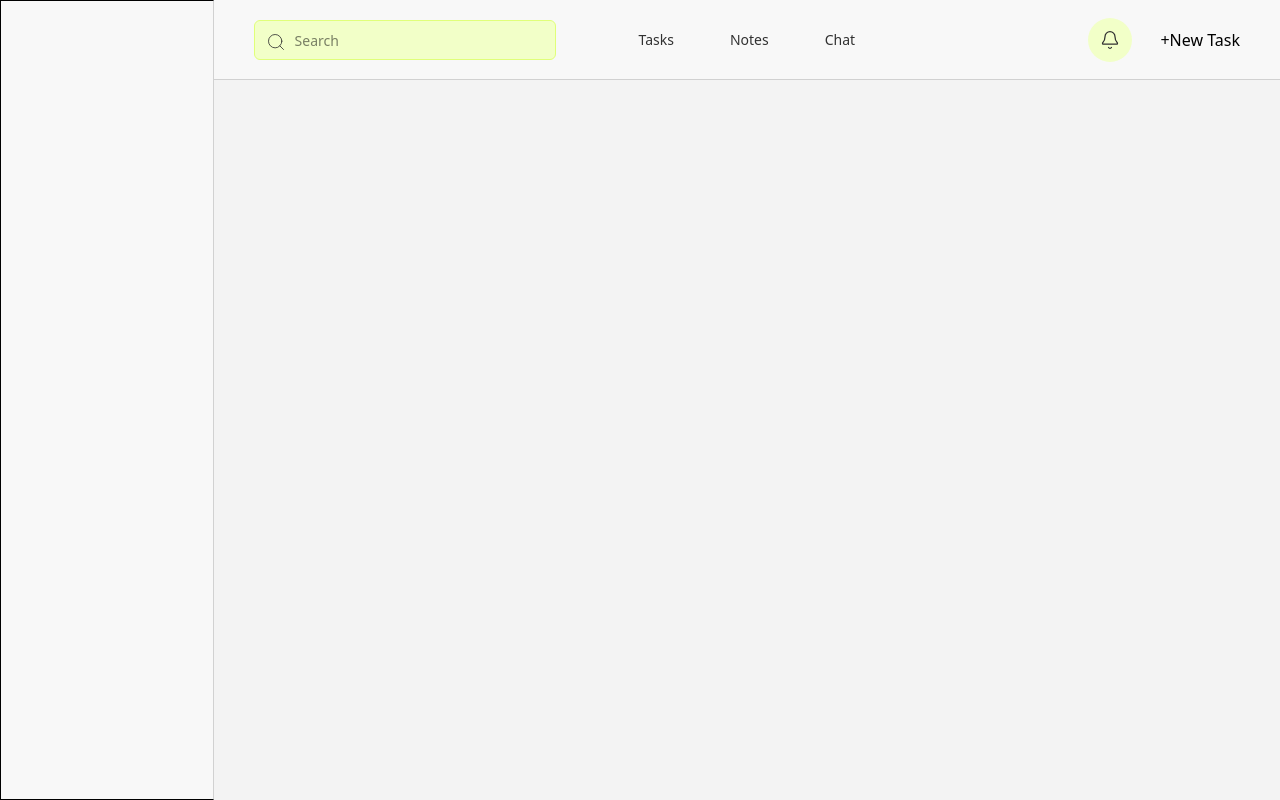
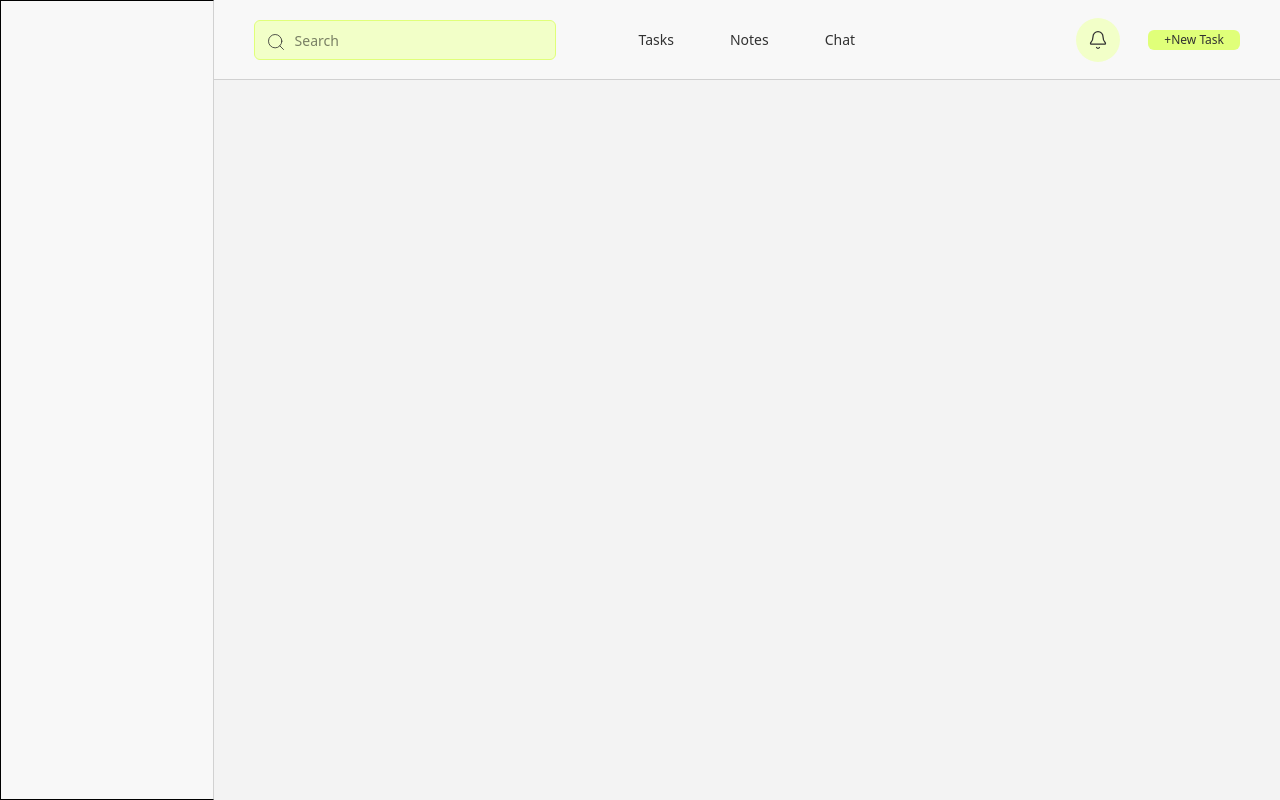
Before and after one commit to Efandio/Proment, a React (Vite) app: page / in a window 1280 px wide. Built offline with nearby package versions, Linux system fonts and the light colour scheme.

Commit message:
button components

```diff
--- a/src/components/ui/Button.tsx
+++ b/src/components/ui/Button.tsx
@@ -1,4 +1,4 @@
-import type React from "react";
+import React, { useState } from "react";
 
 
 export interface ButtonInterface {
@@ -14,9 +14,23 @@ export type ButtonType = {
 
 type ButtonProps = ButtonType & ButtonInterface
 
-const MyButton: React.FC<ButtonProps> = ({ children, buttonType, onClick }) => {
+const MyButton: React.FC<ButtonProps> = ({ children, buttonType, size, variant, onClick }) => {
+
+    const variantClasses: Record<ButtonProps["variant"], string> = {
+        primary: "bg-PrimaryLight hover:bg-PrimaryLight/80",
+        "soft-primary": "bg-SoftPrimary hover:bg-SoftPrimary/80"
+    }
+
+    const sizeClasses: Record<ButtonProps["size"], string> = {
+        small: "px-4 py-0.5 text-xs",
+        "medium": "px-8 py-1",
+        "large": "px-12 py-1 text-xl",
+    }
+
     return (
-        <button type={buttonType} onClick={onClick} className={``}>
+        <button type={buttonType} onClick={onClick} className=
+        {`cursor-pointer rounded-md text-TextColorLightMode ${variantClasses[variant]} ${sizeClasses[size]}`}
+        >
             {children}
         </button>
     )
```
